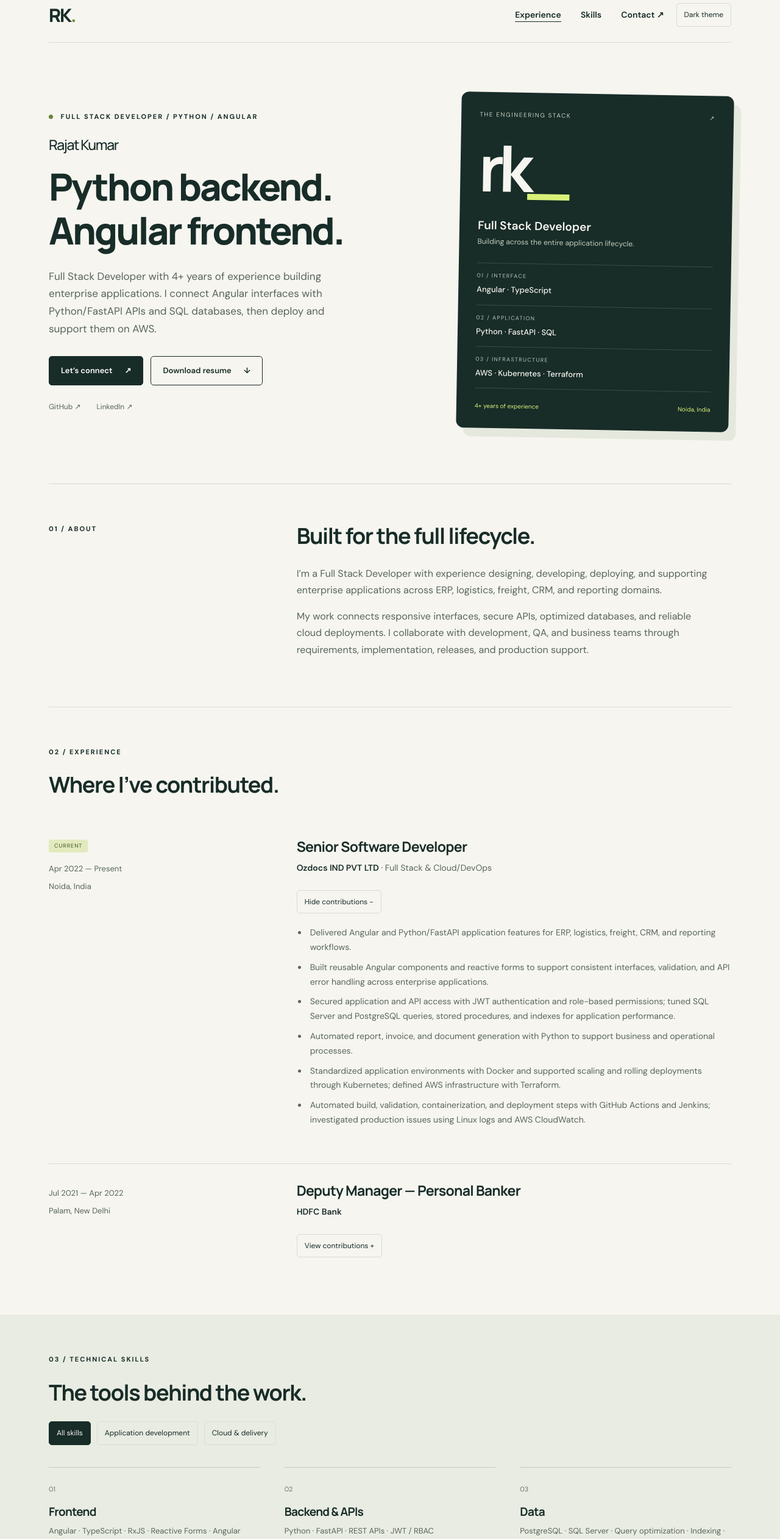
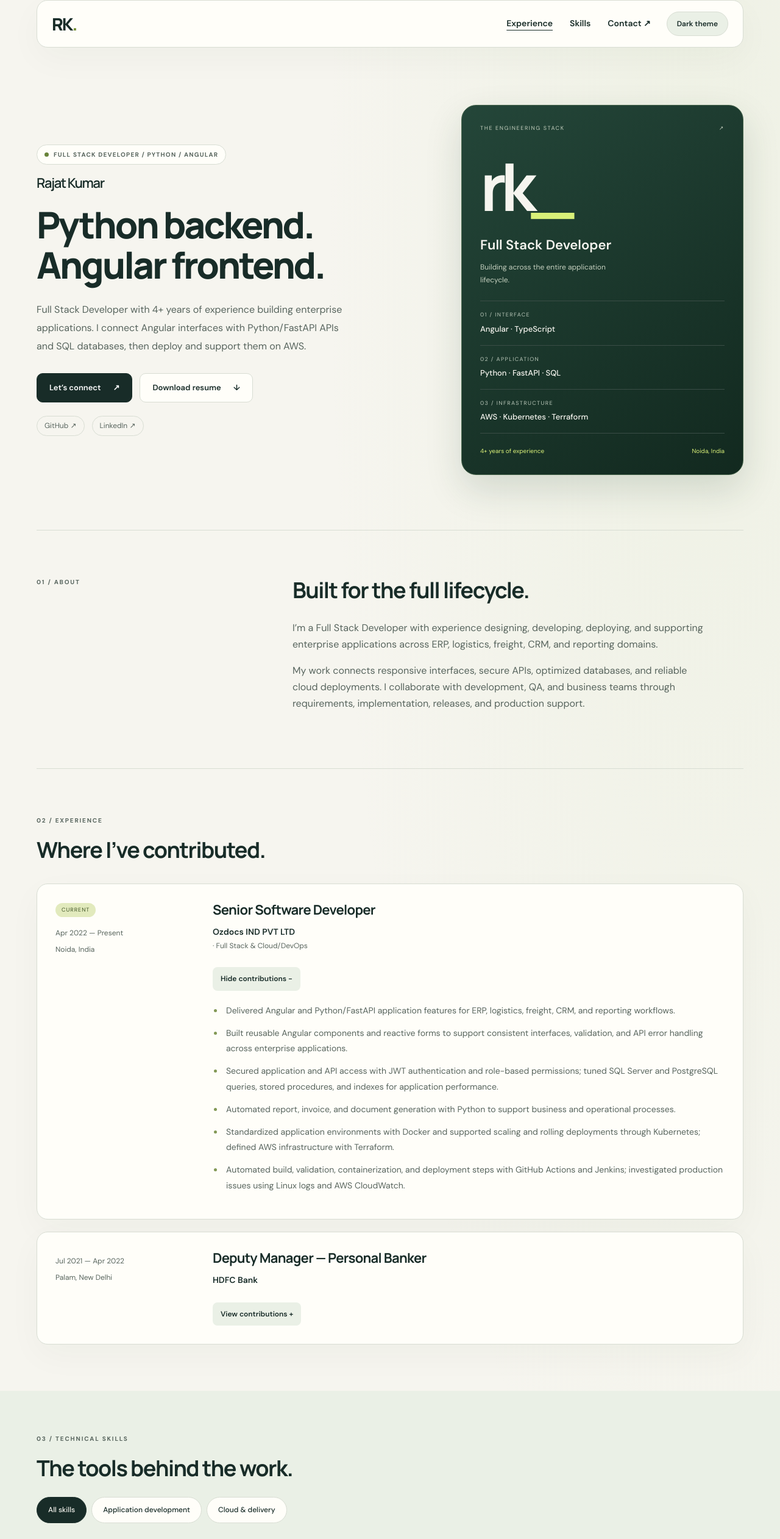
Before and after one commit to rajatiam/rajatiam.github.io, a plain HTML site: page index.html in a window 1280 px wide. Shown: the part 20-2544 px from the top of the page at 61% size. Drawn offline with Linux system fonts and the light colour scheme.

Commit message:
Refine resume layout, typography and responsive cards

```diff
--- a/index.html
+++ b/index.html
@@ -8,6 +8,7 @@
   <title>Rajat Kumar | Python &amp; Angular Full Stack Developer</title>
   <link rel="icon" href="favicon.svg" type="image/svg+xml">
   <link rel="stylesheet" href="styles.css">
+  <link rel="stylesheet" href="polish.css">
   <script src="interactions.js" defer></script>
 </head>
 <body>
--- /dev/null
+++ b/polish.css
@@ -0,0 +1,38 @@
+/* Visual refinements shared by both themes. */
+:root{--surface:#fffef9;--soft:#eaf0e6;--shadow:0 18px 55px #182c2809}
+[data-theme=dark]{--surface:#1b2d26;--soft:#223b2e;--shadow:0 18px 55px #0002}
+body{background-image:radial-gradient(ellipse at 90% 8%,#b9d69a20,transparent 38%);font-size:16px;-webkit-font-smoothing:antialiased}
+.wrap{width:min(1160px,calc(100% - 80px))}
+.header{padding:18px 24px;margin-top:20px;border:1px solid var(--line);border-radius:18px;background:var(--surface);box-shadow:var(--shadow);gap:26px}
+.wordmark{font-size:28px}.header nav{gap:28px}.header nav a{padding:8px 0}
+.theme-toggle{border-radius:50px;padding:9px 16px;background:var(--soft);font-weight:600;white-space:nowrap}
+.hero{grid-template-columns:minmax(0,1.35fr) minmax(0,1fr);gap:72px;padding:94px 0 90px}
+.hero .eyebrow{display:inline-flex;align-items:center;gap:8px;padding:7px 12px;border:1px solid var(--line);border-radius:30px;background:var(--surface);font-size:10px;letter-spacing:1.2px}
+.dot{margin:0;flex-shrink:0}
+h1{font-size:22px;font-weight:600}h1>span{font-size:clamp(42px,4.7vw,65px);line-height:1.09;letter-spacing:-3px;margin-top:22px}
+.hero-copy h1>span{max-width:650px}.intro{font-size:16px;line-height:1.85;margin-top:26px;max-width:520px}
+.button{min-height:48px;border-radius:10px;padding:12px 20px;transition:transform .18s,box-shadow .18s,background .18s}
+.button:hover{transform:translateY(-2px);box-shadow:0 8px 20px #182c2818}.secondary{border-color:var(--line);background:var(--surface)}
+.actions{gap:12px}.social{gap:12px;margin-top:22px}.social a{padding:5px 12px;border:1px solid var(--line);border-radius:30px}
+.profile-card{position:relative;border-radius:24px;padding:30px;transform:none;background:linear-gradient(145deg,#244639,#12291f);box-shadow:0 24px 60px #183a2726;border:1px solid #48664d}
+[data-theme=dark] .profile-card{background:linear-gradient(145deg,#234332,#102219);box-shadow:0 24px 60px #0003}
+.card-top{font-size:9px}.monogram{font-size:108px;line-height:1.3;padding:16px 0 8px}.card-role{font-size:22px}.card-sub{max-width:250px;line-height:1.7;margin:8px 0 24px}
+.stack-row{padding:15px 0}.stack-row strong{font-size:13px}.card-bottom{gap:12px;font-size:10px;padding-top:20px}
+.section{padding-top:76px;padding-bottom:76px}.section-heading{margin-bottom:34px}.eyebrow{color:var(--muted);font-size:10px;letter-spacing:1.8px;margin-bottom:18px}
+h2{font-size:36px;letter-spacing:-1.5px;line-height:1.2}.about{grid-template-columns:1fr 2fr}.about>div{max-width:720px}
+.timeline{display:grid;gap:20px}.job{border:1px solid var(--line);border-radius:18px;background:var(--surface);padding:30px;grid-template-columns:220px minmax(0,1fr);gap:38px;box-shadow:var(--shadow)}
+.job+.job{margin:0}.job h3{font-size:22px}.company{line-height:1.8}.company span{display:block;font-size:12px}.job-meta p{font-size:12px}.pill{border-radius:20px;padding:4px 10px}.detail-toggle{border:0;background:var(--soft);padding:9px 13px;border-radius:8px;font-weight:600}
+li{margin:12px 0;line-height:1.8}li::marker{color:#829855}
+.skills-section{background:var(--soft);padding:70px 0}[data-theme=dark] .skills-section{background:#16271f}
+.skill-filters{gap:8px}.skill-filters button{border-radius:30px;padding:10px 18px;background:var(--surface);font-weight:500}
+.skills-grid{gap:18px;margin-top:26px}.skills-grid article{border:1px solid var(--line);background:var(--surface);border-radius:16px;padding:24px;transition:transform .18s,box-shadow .18s}
+.skills-grid article:hover{transform:translateY(-3px);box-shadow:var(--shadow)}.skill-number{display:inline-flex;align-items:center;justify-content:center;width:32px;height:32px;border-radius:10px;background:var(--soft);color:var(--ink);font-size:11px}.skills-grid h3{margin:18px 0 12px;font-size:20px}.skills-grid p{line-height:1.9;margin:0}
+.project{border-radius:20px;padding:40px;gap:55px;background:var(--surface);box-shadow:var(--shadow)}[data-theme=dark] .project{background:var(--surface)}.project h3{font-size:32px;line-height:1.25}.project-details{padding:24px;background:var(--soft);border-radius:14px}.project-details p{font-size:13px;line-height:1.8}.project-details>div:last-child p{margin-bottom:0}.tags span{border-radius:20px;background:var(--soft);border:0;padding:5px 10px}
+.education article{padding-left:22px;border-left:2px solid var(--line)}.education h3{line-height:1.5}
+.contact{margin:0 auto;width:min(1160px,calc(100% - 80px));border-radius:24px;padding:55px;background:linear-gradient(120deg,#19382a,#12241c)}.contact .wrap{width:100%}.contact h2{font-size:52px;line-height:1.08}.contact .email{overflow-wrap:anywhere;font-size:clamp(20px,3vw,30px)}.contact-links{gap:20px}.copy-email-row button{border-radius:8px}.copy-email-row{min-height:42px}
+footer{padding-top:30px;padding-bottom:30px}.email span{margin-left:8px}
+@media(max-width:950px){.hero{gap:34px}.wrap{width:calc(100% - 48px)}.header{gap:18px}.header nav{gap:18px}h1>span{font-size:46px;letter-spacing:-2px}.job{grid-template-columns:170px minmax(0,1fr);gap:24px}.project{padding:28px;gap:25px}.contact{width:calc(100% - 48px)}}
+@media(max-width:700px){.hero{grid-template-columns:minmax(0,1fr);padding:52px 0;gap:38px}.hero-copy{max-width:560px}.profile-card{max-width:500px;width:100%}.hero h1>span{font-size:clamp(38px,7vw,52px)}.about,.education,.job,.project{grid-template-columns:minmax(0,1fr);gap:24px}.header{flex-wrap:wrap;padding:14px 18px;gap:10px}.header nav{gap:16px}.theme-toggle{font-size:11px;padding:7px 11px}.section{padding-top:48px;padding-bottom:48px}.skills-grid{grid-template-columns:repeat(2,minmax(0,1fr))}.skills-grid article{padding:20px}.job{padding:24px}.job-meta p{display:inline-block;margin-right:12px}.contact{padding:32px}.contact h2{font-size:40px}}
+@media(max-width:450px){.wrap{width:calc(100% - 32px)}.header{gap:12px}.header nav{order:3;justify-content:space-between;width:100%;border-top:1px solid var(--line);padding-top:8px;margin:0}.theme-toggle{margin-left:auto}.hero .eyebrow{font-size:8px;letter-spacing:.7px}.hero h1>span{font-size:clamp(32px,9.5vw,42px);letter-spacing:-1.8px}.intro{font-size:15px}.actions{flex-direction:column;align-items:stretch}.button{justify-content:space-between}.profile-card{padding:24px}.card-bottom{flex-wrap:wrap}.skills-grid{grid-template-columns:minmax(0,1fr)}.skills-grid article{padding:23px}.skill-filters button{padding:9px 12px;font-size:11px}.project{padding:22px}.project h3{font-size:27px}.project-details{padding:18px}h2{font-size:29px}.contact{width:calc(100% - 32px);padding:28px 22px}.contact h2{font-size:36px}.contact-links{gap:16px;font-size:12px}footer{font-size:10px}}
+@media(prefers-reduced-motion:reduce){.button,.skills-grid article{transition:none}.button:hover,.skills-grid article:hover{transform:none}}
+@media print{body{background:#fff}.wrap,.contact{width:100%}.header,.profile-card{display:none}.hero{display:block;padding:0 0 20px}.section,.skills-section{padding:20px 0}.job,.project,.skills-grid article,.contact{box-shadow:none;background:white;border-radius:0}.job{display:block}.contact{padding:20px 0}.skills-grid{grid-template-columns:repeat(3,1fr)}.skills-grid article{padding:10px}.hero h1>span{font-size:30px}.contact h2{font-size:24px}.contact .email,.contact-links{color:#000}}
```
